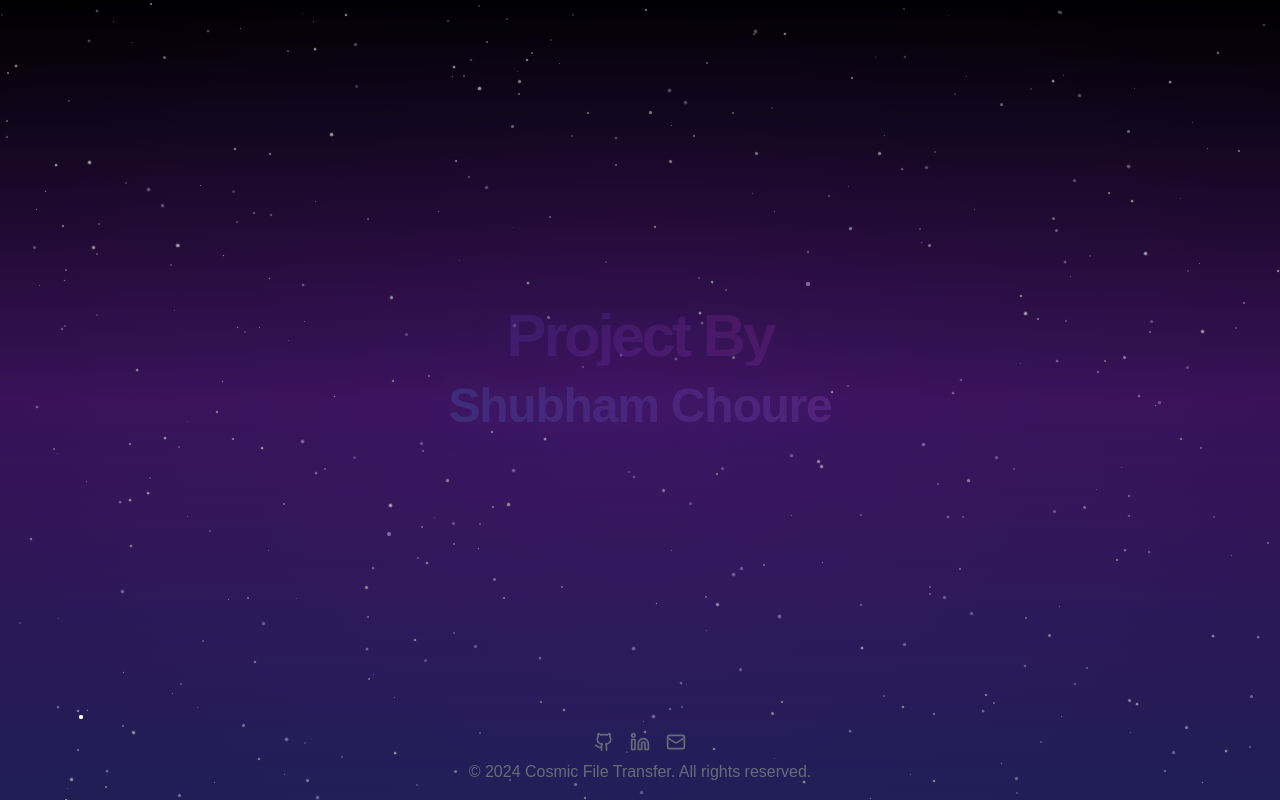
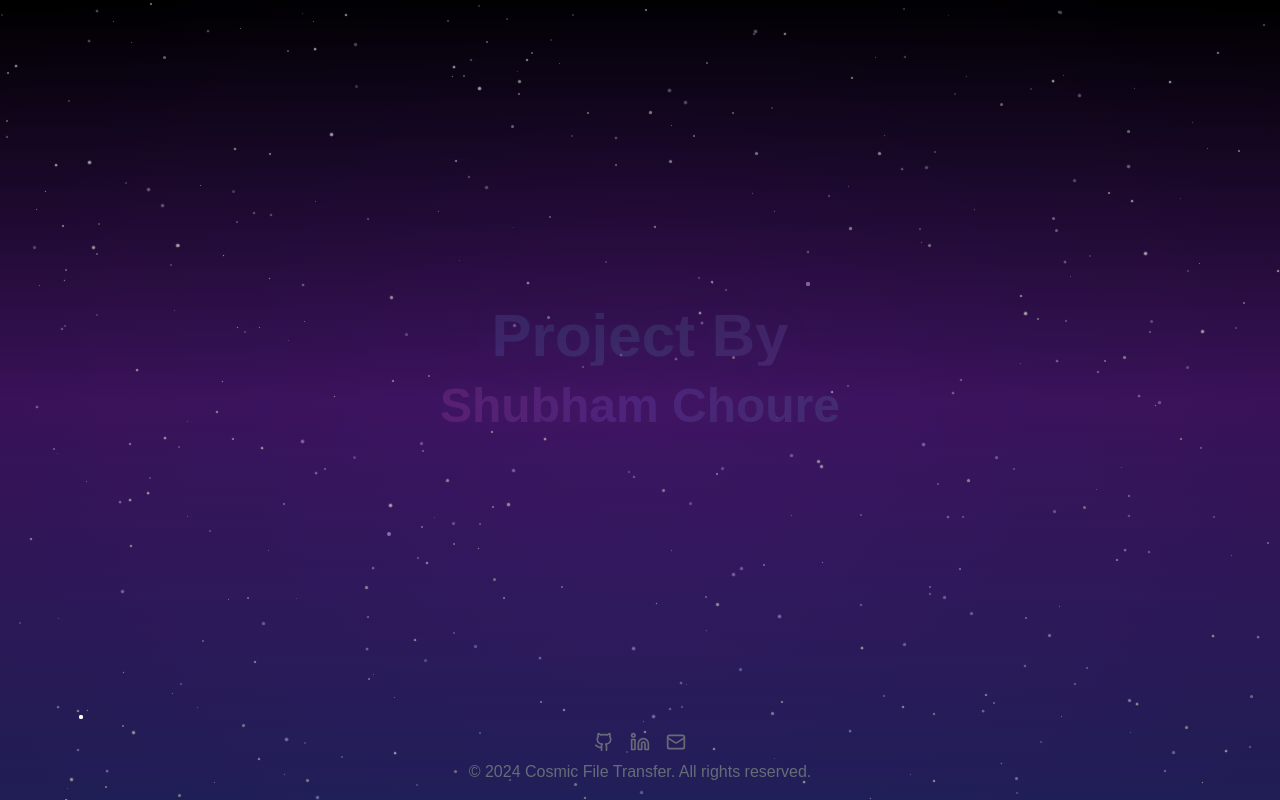
Before and after one commit to ShubhamChoure/CosmicFileTransfer, a Next.js app: page / in a window 1280 px wide. Built offline with nearby package versions, Linux system fonts and the light colour scheme.

Commit message:
changed intro color

```diff
--- a/src/components/IntroAnimation.jsx
+++ b/src/components/IntroAnimation.jsx
@@ -46,52 +46,40 @@
               exit={{ opacity: 0, y: -50 }}
               transition={{ duration: 1 }}
             >
-              <motion.div className="space-y-4">
                 <motion.h1
-                  className="text-4xl sm:text-5xl md:text-6xl font-extrabold tracking-tighter mb-4"
+                className="text-4xl sm:text-5xl md:text-6xl font-bold mb-4 text-transparent bg-clip-text"
                   style={{
-                    fontFamily: "'Clash Display', sans-serif",
-                    background: "linear-gradient(to right, #6366f1, #a855f7, #ec4899)",
+                  fontFamily: "'Orbitron', sans-serif",
+                  background: "linear-gradient(to right, #60A5FA, #34D399, #A78BFA)",
                     backgroundClip: "text",
                     WebkitBackgroundClip: "text",
                     WebkitTextFillColor: "transparent",
-                    textShadow: "0 0 40px rgba(99, 102, 241, 0.5)"
+                  textShadow: "0 0 30px rgba(96, 165, 250, 0.3)"
                   }}
-                  initial={{ opacity: 0, scale: 0.8 }}
-                  animate={{ opacity: 1, scale: 1 }}
-                  exit={{ opacity: 0, scale: 0.8 }}
-                  transition={{
-                    delay: 0.5,
-                    duration: 1,
-                    type: "spring",
-                    stiffness: 100
-                  }}
-                >
-                  Project By
-                </motion.h1>
-                <motion.h2
-                  className="text-3xl sm:text-4xl md:text-5xl font-black tracking-tight"
+                initial={{ opacity: 0 }}
+                animate={{ opacity: 1 }}
+                exit={{ opacity: 0 }}
+                transition={{ delay: 0.5, duration: 1 }}
+              >
+                Project By
+              </motion.h1>
+              <motion.h2
+                className="text-3xl sm:text-4xl md:text-5xl font-bold text-transparent bg-clip-text"
                   style={{
-                    fontFamily: "'Clash Display', sans-serif",
-                    background: "linear-gradient(to right, #22d3ee, #818cf8, #c084fc)",
+                  fontFamily: "'Orbitron', sans-serif",
+                  background: "linear-gradient(to right, #F472B6, #818CF8, #34D399)",
                     backgroundClip: "text",
                     WebkitBackgroundClip: "text",
                     WebkitTextFillColor: "transparent",
-                    textShadow: "0 0 40px rgba(34, 211, 238, 0.5)"
+                  textShadow: "0 0 30px rgba(244, 114, 182, 0.3)"
                   }}
-                  initial={{ opacity: 0, scale: 0.8 }}
-                  animate={{ opacity: 1, scale: 1 }}
-                  exit={{ opacity: 0, scale: 0.8 }}
-                  transition={{
-                    delay: 1,
-                    duration: 1,
-                    type: "spring",
-                    stiffness: 100
-                  }}
+                initial={{ opacity: 0 }}
+                animate={{ opacity: 1 }}
+                exit={{ opacity: 0 }}
+                transition={{ delay: 1, duration: 1 }}
                 >
                   Shubham Choure
                 </motion.h2>
-              </motion.div>
             </motion.div>
           </motion.div>
         )}
```
